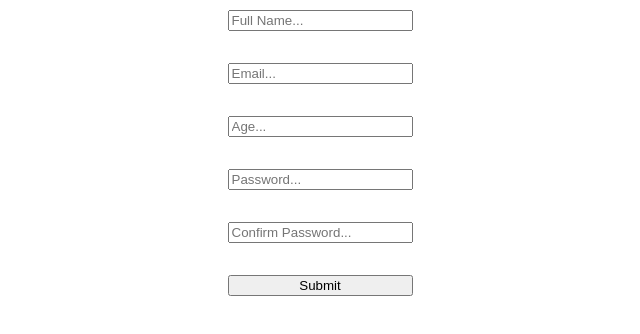
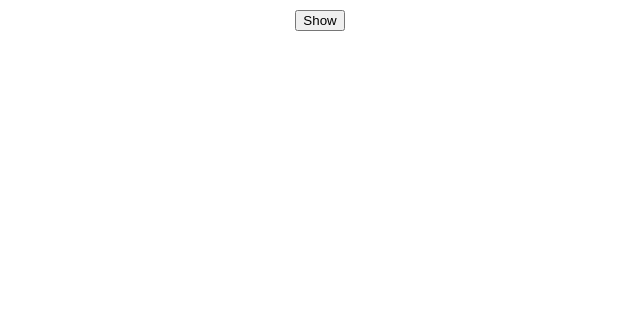
Before and after one commit to HASH-002/React-Concepts, a React (Create React App) app in the folder learn-react-3/: page / in a window 1280 px wide. Shown: the top 334 px of the page, without its empty margins (320-960 px from the left). Built offline with nearby package versions, Linux system fonts and the light colour scheme.

Commit message:
learn custom-hook-1

```diff
--- a/learn-react-3/src/App.js
+++ b/learn-react-3/src/App.js
@@ -1,10 +1,32 @@
-import { Form } from "./components/Form";
 import "./App.css";
+import { useToggle } from "./useToggle";
+
+/*
+  Custom Hook
+  What are Hooks ?
+  * Hooks are always called at higher level of component and not inside the function.
+  * Hooks are functions
+  * Hooks are good for reusing
+  * They are also good for abstracting logic
+*/
 
 function App() {
+
+  /*
+    !!! Very Imp
+    When you return [a,b .. ] from function
+    you can rename a,b as you want like here in useToggle
+
+    But when your function returns {a, b} object then it cannot,
+    because the js will expect property names to be aligned.
+    You can offcourse rename it as a:new_name
+  */
+
+  const [isVisible, toggle] = useToggle();
   return (
     <div className="App">
-      <Form />
+      <button onClick={toggle}>{isVisible ? "Hide" : "Show"}</button>
+      {isVisible && <h1>Hidden Text</h1>}
     </div>
   );
 }
--- /dev/null
+++ b/learn-react-3/src/useToggle.jsx
@@ -0,0 +1,8 @@
+import { useState } from "react";
+export const useToggle = (initialValue = false) => {
+    const [state, setstate] = useState(initialValue);
+    const toggle = () => {
+        setstate((prev) => !prev); // prev or prevState is the previous state used inside setState function
+    };
+    return [state, toggle];
+};
```
